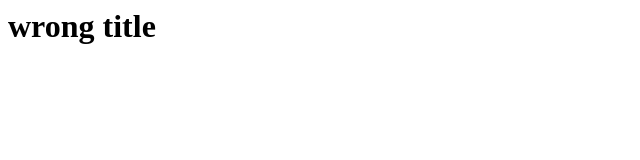
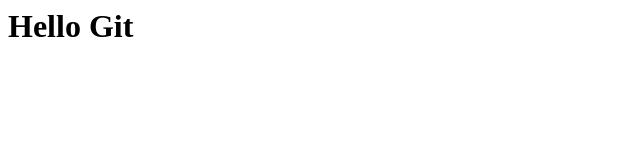
Before and after one commit to DaniilTkachenko/git-sample, a plain HTML site: page index.html in a window 1280 px wide. Shown: the whole page, without its empty margins (0-640 px from the left). Drawn offline with Linux system fonts and the light colour scheme.

Commit message:
Revert "wrong commit"
This reverts commit b6b923d619585b423345e174dfe9c7ccb964dc8b.

```diff
--- a/index.html
+++ b/index.html
@@ -1 +1 @@
-<h1>wrong title</h1>
+<h1>Hello Git</h1>
```
